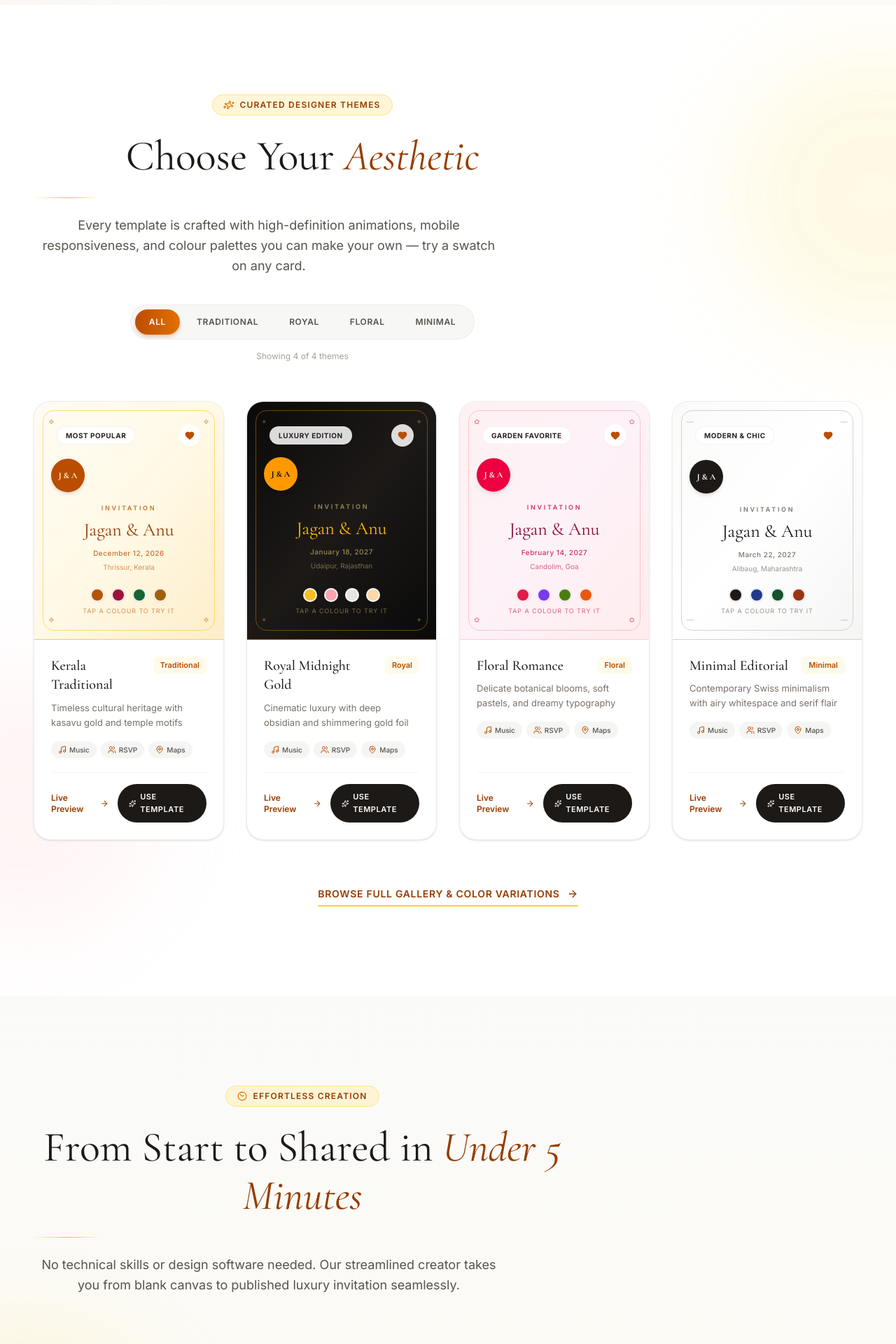
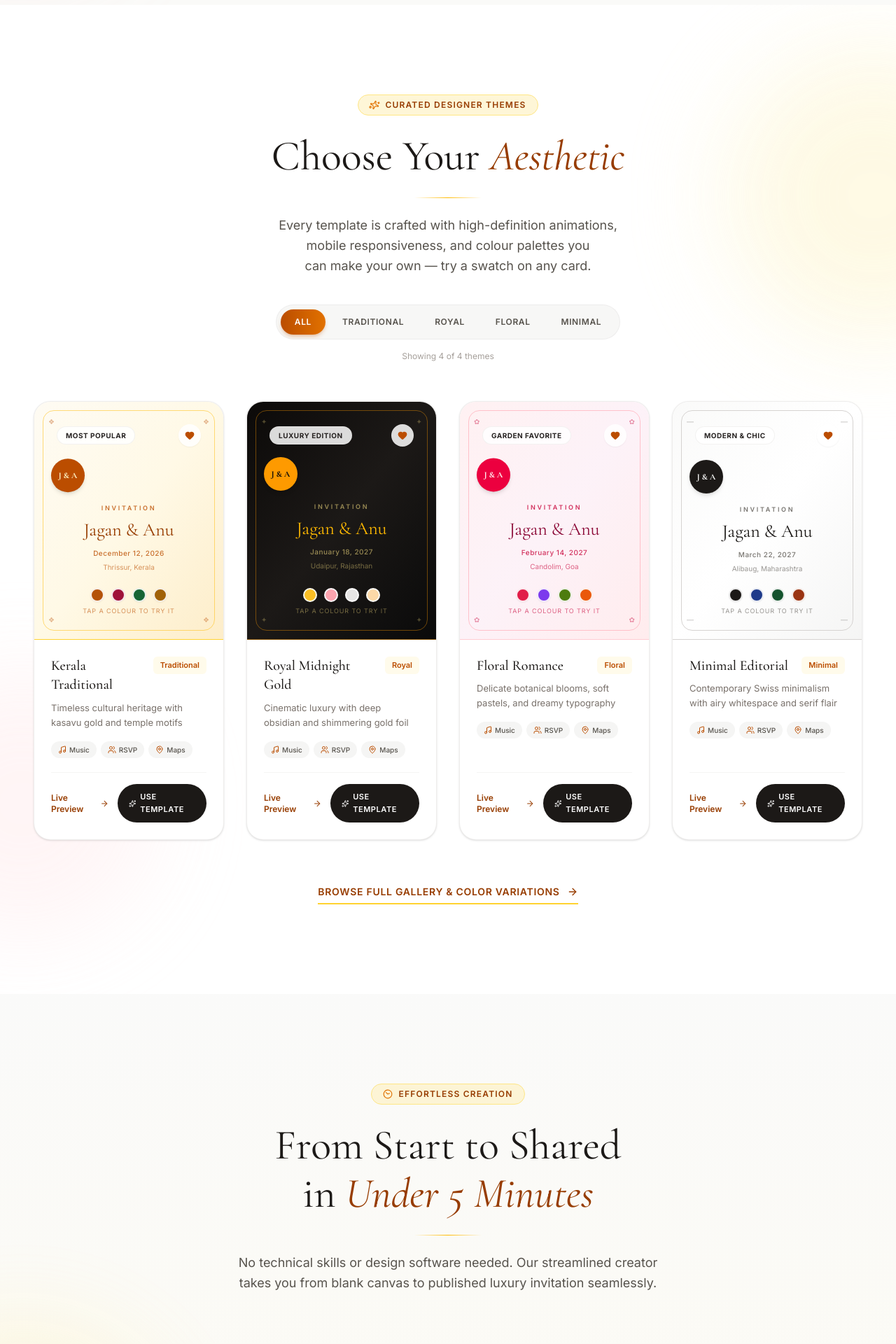
Before and after one commit to jaganprasad093/Forever-wedding-web, a Next.js app: page / in a window 1280 px wide. Shown: the part 3680-5600 px from the top of the page at 70% size. Built offline with nearby package versions, Linux system fonts and the light colour scheme.

Commit message:
refactor: improve alignment, centering, and responsive grid layout for landing section headers

```diff
--- a/src/components/landing/HowItWorksSection.tsx
+++ b/src/components/landing/HowItWorksSection.tsx
@@ -92,9 +92,12 @@ export default function HowItWorksSection() {
         className="absolute bottom-20 -right-40 w-96 h-96 bg-rose-200/20 rounded-full blur-3xl pointer-events-none"
       />
 
-      <div className="relative z-10 max-w-7xl mx-auto">
+      <div className="relative z-10 max-w-7xl mx-auto" style={{ width: '100%', marginInline: 'auto' }}>
         {/* ───────── Header ───────── */}
-        <div className="text-center max-w-3xl mx-auto !mb-14 sm:!mb-20">
+        <div
+          className="flex flex-col items-center text-center max-w-3xl mx-auto !mb-14 sm:!mb-20"
+          style={{ width: '100%', marginInline: 'auto' }}
+        >
           <motion.div
             custom={0}
             variants={fadeUp}
@@ -117,7 +120,7 @@ export default function HowItWorksSection() {
             variants={fadeUp}
             initial="hidden"
             animate={state}
-            className="font-serif text-3xl sm:text-5xl lg:text-6xl font-normal text-stone-900 leading-[1.15] !mb-5 sm:!mb-6"
+            className="font-serif text-3xl sm:text-5xl lg:text-6xl font-normal text-stone-900 leading-[1.15] !mb-5 sm:!mb-6 text-center text-balance"
           >
             From Start to Shared in{' '}
             <span className="italic text-amber-800 font-normal">Under 5 Minutes</span>
@@ -127,7 +130,8 @@ export default function HowItWorksSection() {
             initial={{ scaleX: 0 }}
             animate={isInView ? { scaleX: 1 } : {}}
             transition={{ duration: 0.8, delay: 0.4, ease: 'easeOut' }}
-            className="h-px w-24 mx-auto bg-gradient-to-r from-transparent via-amber-400 to-transparent !mb-5 sm:!mb-6"
+            className="h-px w-24 bg-gradient-to-r from-transparent via-amber-400 to-transparent !mb-5 sm:!mb-6"
+            style={{ marginInline: 'auto' }}
           />
 
           <motion.p
@@ -135,7 +139,8 @@ export default function HowItWorksSection() {
             variants={fadeUp}
             initial="hidden"
             animate={state}
-            className="text-stone-600 text-base sm:text-lg font-sans max-w-2xl mx-auto leading-relaxed !px-2"
+            className="text-stone-600 text-base sm:text-lg font-sans max-w-2xl leading-relaxed !px-2 text-center text-balance"
+            style={{ marginInline: 'auto' }}
           >
             No technical skills or design software needed. Our streamlined creator takes you from blank canvas to published luxury invitation seamlessly.
           </motion.p>
--- a/src/components/landing/TemplatesPreviewSection.tsx
+++ b/src/components/landing/TemplatesPreviewSection.tsx
@@ -337,9 +337,12 @@ export default function TemplatesPreviewSection() {
         className="absolute bottom-20 -left-40 w-96 h-96 bg-rose-100/50 rounded-full blur-3xl pointer-events-none"
       />
 
-      <div className="relative z-10 max-w-7xl mx-auto">
+      <div className="relative z-10 max-w-7xl mx-auto" style={{ width: '100%', marginInline: 'auto' }}>
         {/* ───────── Header ───────── */}
-        <div className="text-center max-w-3xl mx-auto !mb-10 sm:!mb-14">
+        <div
+          className="flex flex-col items-center text-center max-w-3xl mx-auto !mb-10 sm:!mb-14"
+          style={{ width: '100%', marginInline: 'auto' }}
+        >
           <motion.div
             custom={0}
             variants={fadeUp}
@@ -362,7 +365,7 @@ export default function TemplatesPreviewSection() {
             variants={fadeUp}
             initial="hidden"
             animate={state}
-            className="font-serif text-3xl sm:text-5xl lg:text-6xl font-normal text-stone-900 leading-[1.15] !mb-5 sm:!mb-6"
+            className="font-serif text-3xl sm:text-5xl lg:text-6xl font-normal text-stone-900 leading-[1.15] !mb-5 sm:!mb-6 text-center text-balance"
           >
             Choose Your <span className="italic text-amber-800 font-normal">Aesthetic</span>
           </motion.h2>
@@ -371,7 +374,8 @@ export default function TemplatesPreviewSection() {
             initial={{ scaleX: 0 }}
             animate={isInView ? { scaleX: 1 } : {}}
             transition={{ duration: 0.8, delay: 0.4, ease: 'easeOut' }}
-            className="h-px w-24 mx-auto bg-gradient-to-r from-transparent via-amber-400 to-transparent !mb-5 sm:!mb-6"
+            className="h-px w-24 bg-gradient-to-r from-transparent via-amber-400 to-transparent !mb-5 sm:!mb-6"
+            style={{ marginInline: 'auto' }}
           />
 
           <motion.p
@@ -379,7 +383,8 @@ export default function TemplatesPreviewSection() {
             variants={fadeUp}
             initial="hidden"
             animate={state}
-            className="text-stone-600 text-base sm:text-lg font-sans max-w-2xl mx-auto leading-relaxed !mb-8 sm:!mb-10 !px-2"
+            className="text-stone-600 text-base sm:text-lg font-sans max-w-2xl leading-relaxed !mb-8 sm:!mb-10 !px-2 text-center text-balance"
+            style={{ marginInline: 'auto' }}
           >
             Every template is crafted with high-definition animations, mobile responsiveness,
             and colour palettes you can make your own — try a swatch on any card.
@@ -418,7 +423,7 @@ export default function TemplatesPreviewSection() {
             })}
           </motion.div>
 
-          <p className="text-xs text-stone-400 !mt-4" aria-live="polite">
+          <p className="text-xs text-stone-400 !mt-4 text-center" aria-live="polite">
             Showing {filteredTemplates.length} of {templateList.length} themes
           </p>
         </div>
@@ -426,7 +431,14 @@ export default function TemplatesPreviewSection() {
         {/* ───────── Cards: swipe carousel on phones, grid from sm ───────── */}
         <motion.div
           layout
-          className="flex sm:grid sm:grid-cols-2 lg:grid-cols-4 gap-5 sm:gap-7 lg:gap-8 overflow-x-auto sm:overflow-visible snap-x snap-mandatory sm:snap-none -mx-5 sm:mx-0 !px-5 sm:!px-0 !pt-3 !pb-6 sm:!pt-0 sm:!pb-0 !mb-4 sm:!mb-16 [scrollbar-width:none] [&::-webkit-scrollbar]:hidden"
+          className={`flex sm:grid gap-5 sm:gap-7 lg:gap-8 overflow-x-auto sm:overflow-visible snap-x snap-mandatory sm:snap-none -mx-5 sm:mx-0 !px-5 sm:!px-0 !pt-3 !pb-6 sm:!pt-0 sm:!pb-0 !mb-4 sm:!mb-16 [scrollbar-width:none] [&::-webkit-scrollbar]:hidden ${
+            filteredTemplates.length === 1
+              ? 'justify-center sm:grid-cols-1 sm:max-w-md'
+              : filteredTemplates.length === 2
+                ? 'sm:grid-cols-2 sm:max-w-3xl'
+                : 'sm:grid-cols-2 lg:grid-cols-4'
+          }`}
+          style={{ width: '100%', marginInline: 'auto' }}
         >
           <AnimatePresence mode="popLayout">
             {filteredTemplates.map((template, idx) => (
@@ -453,7 +465,8 @@ export default function TemplatesPreviewSection() {
           initial={{ opacity: 0, y: 20 }}
           animate={isInView ? { opacity: 1, y: 0 } : {}}
           transition={{ duration: 0.6, delay: 0.9 }}
-          className="text-center"
+          className="flex justify-center text-center"
+          style={{ width: '100%', marginInline: 'auto' }}
         >
           <Link
             href="/templates"
```
